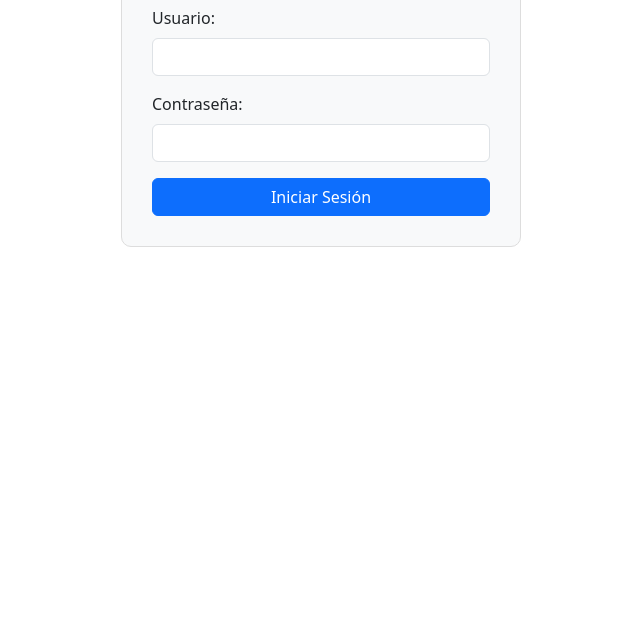
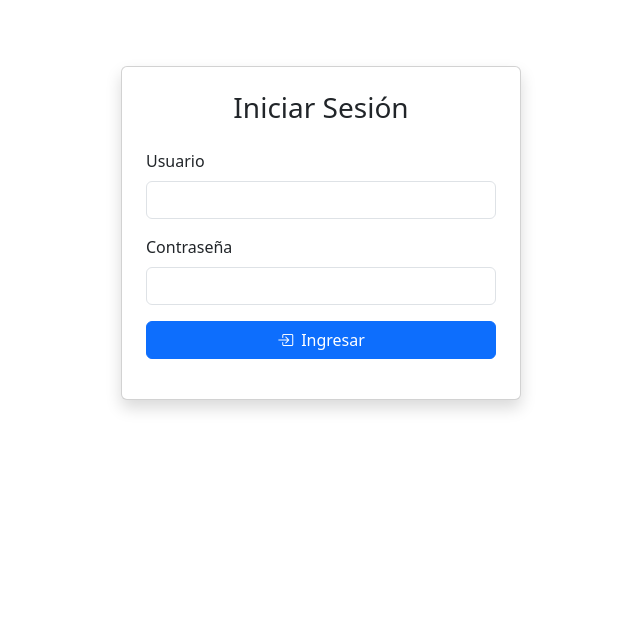
Before and after one commit to EstebanXD539/Mi-Proyecto-Api-Rest, a website: page login.html in a window 1280 px wide. Shown: the part 167-800 px from the top of the page, without its empty margins (319-959 px from the left). Drawn offline with nearby package versions, Linux system fonts and the light colour scheme.

```diff
--- /dev/null
+++ b/controllers/login.js
@@ -0,0 +1,25 @@
+const API = 'http://localhost:3000/api/login';
+
+async function login(e) {
+    e.preventDefault();
+    const username = document.getElementById('username').value;
+    const password = document.getElementById('password').value;
+    const errorMsg = document.getElementById('errorMsg');
+
+    try {
+        const res = await fetch (API, {
+            method: 'POST',
+            headers: { 'Content-Type': 'application/json' },
+            body: JSON.stringify({ username, password})
+        });
+
+        if (!res.ok) throw new Error('Credenciales incorrectas');
+
+        const data = await res.json();
+        localStorage.setItem('token', data.token);
+        localStorage.setItem('username', data.username);
+        location.href = 'menu.html';
+    } catch (error) {
+        errorMsg.style.display = 'block';
+    }
+}
--- a/login.html
+++ b/login.html
@@ -4,6 +4,7 @@
     <meta charset="UTF-8">
     <title>Inicio de Sesión</title>
     <link href="https://cdn.jsdelivr.net/npm/bootstrap@5.3.0/dist/css/bootstrap.min.css" rel="stylesheet">
+    <link href="https://cdn.jsdelivr.net/npm/bootstrap-icons@1.10.5/font/bootstrap-icons.css" rel="stylesheet">
     <style>
         .form-container {
             max-width: 400px;
@@ -16,26 +17,32 @@
         }
     </style>
 </head>
-<body>
-    <div class="container">
-        <div class="form-container">
-            <h2 class="text-center mb-4">Inicio de Sesión</h2>
+<body class="container py-5 d-flex justify-content-center align-items-center" style="min-height: 100vh;">
 
-            <form id="loginForm">
-                <div class="mb-3">
-                    <label for="usuario" class="form-label">Usuario:</label>
-                    <input type="text" id="usuario" name="usuario" required class="form-control">
-                </div>
+    <div class="card p-4 shadow" style="width: 100%; max-width: 400px;">
+        <h3 class="text-center mb-4">Iniciar Sesión</h3>
+        <form onsubmit="login(event)">
+            <div class="mb-3">
+                <label for="username" class="form-label">Usuario</label>
+                <input type="text" class="form-control" id="username" required>
+            </div>
 
-                <div class="mb-3">
-                    <label for="contrasena" class="form-label">Contraseña:</label>
-                    <input type="password" id="contrasena" name="contrasena" required class="form-control">
-                </div>
+            <div class="mb-3">
+                <label for="password" class="form-label">Contraseña</label>
+                <input type="password" class="form-control" id="password" required>
+            </div>
 
-                <button type="submit" class="btn btn-primary w-100">Iniciar Sesión</button>
-            </form>
-        </div>
+            <div id="errorMsg" class="text-danger mb-3" style="display: none;">Credenciales incorrectas</div>
+
+            <div class="mb-3">
+                <button type="submit" class="btn btn-primary w-100">
+                    <i class="bi bi-box-arrow-in-right me-2"></i>Ingresar
+                </button>
+            </div>
+        </form>
     </div>
-    <script src="./login.js"></script>
+
+    <script src="../controllers/login.js"></script>
+    <script src="https://cdn.jsdelivr.net/npm/bootstrap@5.3.0/dist/js/bootstrap.bundle.min.js"></script>
 </body>
 </html>
--- a/routes/index.js
+++ b/routes/index.js
@@ -3,6 +3,7 @@
 const cors = require('cors');
 const db = require('../models/db');
 const app = express();
+const bcrypt = require('bcrypt');
 const port = 3000;
 
 app.use(cors());
```
Also changed, not shown: controllers/insertar_usuario_bcrypt.js (added, +39 -0 lines), menu.html (+8 -0 lines), login.js (deleted).
